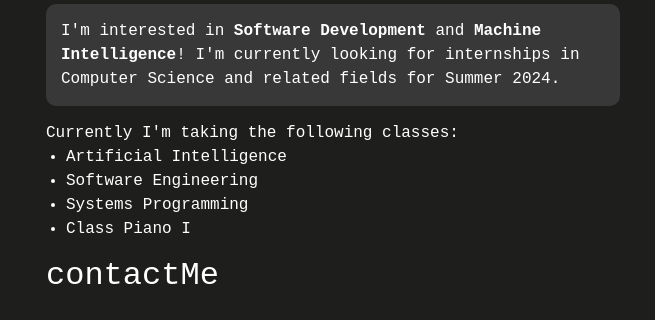
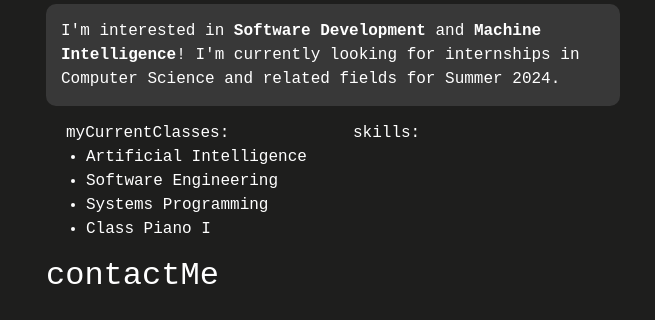
Before and after one commit to adityapatel-sudo/adityapatel.net, a website: page public/index.html in a window 1280 px wide. Shown: the part 193-513 px from the top of the page, 0-655 px from the left. Drawn offline with nearby package versions, Linux system fonts and the light colour scheme.

Commit message:
added skills column not sure what else to put

```diff
--- a/public/index.html
+++ b/public/index.html
@@ -53,8 +53,11 @@
               I'm interested in <span class="important_text">Software Development</span> and <span class="important_text">Machine Intelligence</span>! I'm currently looking for internships in Computer Science and related fields for Summer 2024.
             </p>
           </div>
+          <div class="container">
+            <div class="row">
+              <div class="col-md-6 column">
                 <p style="margin-top:15px;margin-bottom: 0px">
-            Currently I'm taking the following classes:
+                  myCurrentClasses:
                 </p>
                 <ul id="class_list">
                   <li>Artificial Intelligence</li>
@@ -62,6 +65,14 @@
                   <li>Systems Programming</li>
                   <li>Class Piano I</li>
                 </ul>
+              </div>
+              <div class="col-md-6 column">
+                <p style="margin-top:15px;margin-bottom: 0px">
+                  skills:
+                </p>
+              </div>
+            </div>
+          </div>
           <h2 id="contact_me_header">
             contactMe
           </h2>
```
Lines whose indentation alone changed are shown as unchanged.
